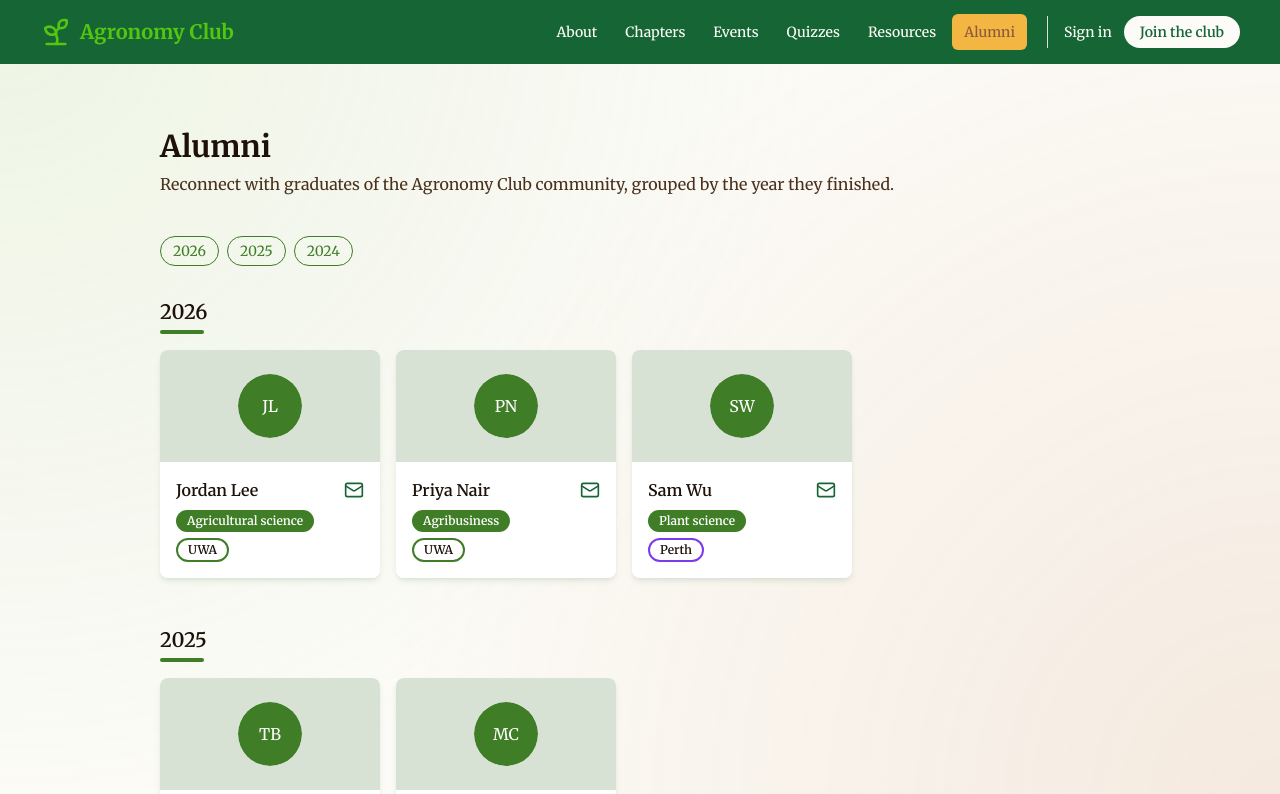
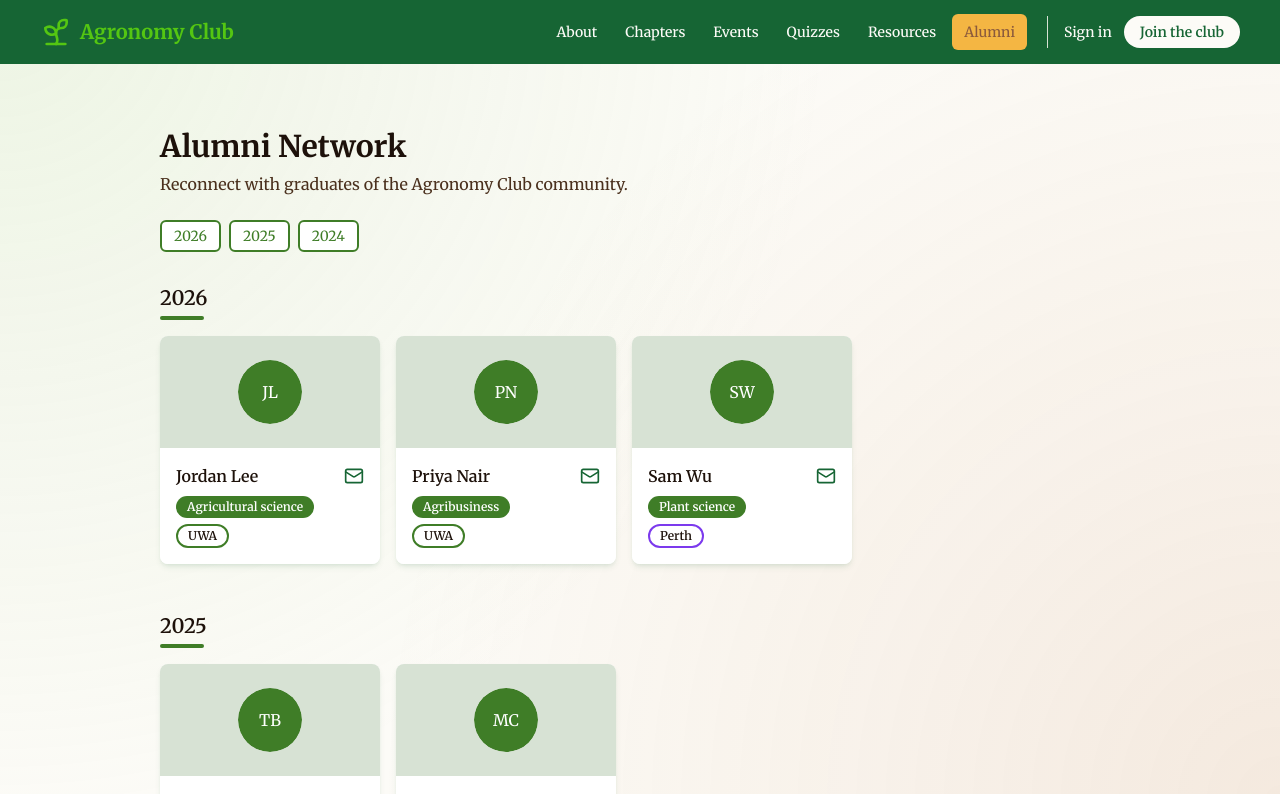
Before and after one commit to codersforcauses/agronomy-club, a Next.js app in the folder client/: page /alumni in a window 1280 px wide. Shown: the top 794 px of the page. Built offline with nearby package versions, Linux system fonts and the light colour scheme.

Commit message:
style: adjust header padding, change section link btns to match rounded of brand btns, simplify text content

```diff
--- a/client/src/app/alumni/page.tsx
+++ b/client/src/app/alumni/page.tsx
@@ -4,8 +4,7 @@ import { type Alumni, AlumniCard } from "@/components/alumnicard";
 
 export const metadata: Metadata = {
   title: "Alumni Network | Agronomy Club",
-  description:
-    "Reconnect with Agronomy Club alumni mentors working across the agricultural value chain.",
+  description: "Reconnect with Agronomy Club Alumni.",
 };
 
 // ── Temporary mock data ──
@@ -86,12 +85,13 @@ export default async function AlumniPage() {
 
   return (
     <main className="mx-auto max-w-5xl px-4 py-16 sm:px-6 lg:px-8">
-      <header className="mb-10">
-        <h1 className="text-3xl font-bold text-brand-text-dark">Alumni</h1>
+      <header className="mb-6">
+        <h1 className="text-3xl font-bold text-brand-text-dark">
+          Alumni Network
+        </h1>
         {/* single-sentence description, as the issue asks */}
         <p className="mt-2 text-brand-text">
-          Reconnect with graduates of the Agronomy Club community, grouped by
-          the year they finished.
+          Reconnect with graduates of the Agronomy Club community.
         </p>
       </header>
 
@@ -101,7 +101,7 @@ export default async function AlumniPage() {
           <a
             key={year}
             href={`#year-${year}`}
-            className="rounded-full border border-brand-green px-3 py-1 text-sm text-brand-green transition hover:bg-brand-green-light"
+            className="rounded-md border-2 border-brand-green bg-white px-3 py-1 text-sm text-brand-green transition hover:bg-brand-green-light"
           >
             {year}
           </a>
```
